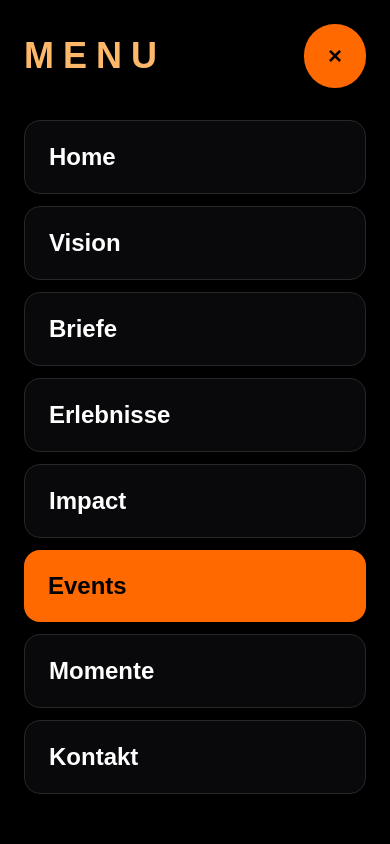
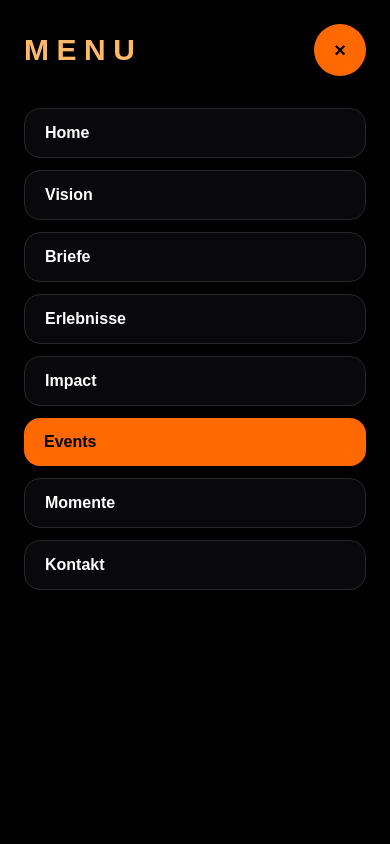
Before and after one commit to BarbFlegel/giants-website, a Next.js app: page /de/events in a window 390 px wide. Both pictures are taken after a click on the button "MENU". Shown: the top 844 px of the page. Built offline with nearby package versions, Linux system fonts and the light colour scheme; grey boxes are pictures that could not be loaded.

Commit message:
Update Header.tsx

```diff
--- a/app/[locale]/components/Header.tsx
+++ b/app/[locale]/components/Header.tsx
@@ -18,7 +18,6 @@ export default function Header({
 
   useEffect(() => {
     document.body.style.overflow = open ? "hidden" : "";
-
     return () => {
       document.body.style.overflow = "";
     };
@@ -117,14 +116,14 @@ export default function Header({
       {open && (
         <div className="fixed left-0 top-0 z-[99999] h-dvh w-screen overflow-y-auto bg-black px-6 py-6 text-white md:hidden">
           <div className="flex items-center justify-between">
-            <p className="text-4xl font-black uppercase tracking-[0.25em] text-orange-300">
+            <p className="text-3xl font-black uppercase tracking-[0.25em] text-orange-300">
               Menu
             </p>
 
             <button
               type="button"
               onClick={() => setOpen(false)}
-              className="rounded-full bg-orange-500 px-6 py-4 text-2xl font-black text-black"
+              className="rounded-full bg-orange-500 px-5 py-3 text-xl font-black text-black"
             >
               ×
             </button>
@@ -138,8 +137,8 @@ export default function Header({
                 onClick={() => setOpen(false)}
                 className={
                   isActive(item.match)
-                    ? "rounded-2xl bg-orange-500 px-6 py-5 text-2xl font-black text-black"
-                    : "rounded-2xl border border-zinc-800 bg-zinc-950 px-6 py-5 text-2xl font-black text-white"
+                    ? "rounded-2xl bg-orange-500 px-5 py-3 text-base font-black text-black"
+                    : "rounded-2xl border border-zinc-800 bg-zinc-950 px-5 py-3 text-base font-black text-white"
                 }
               >
                 {item.label}
```
